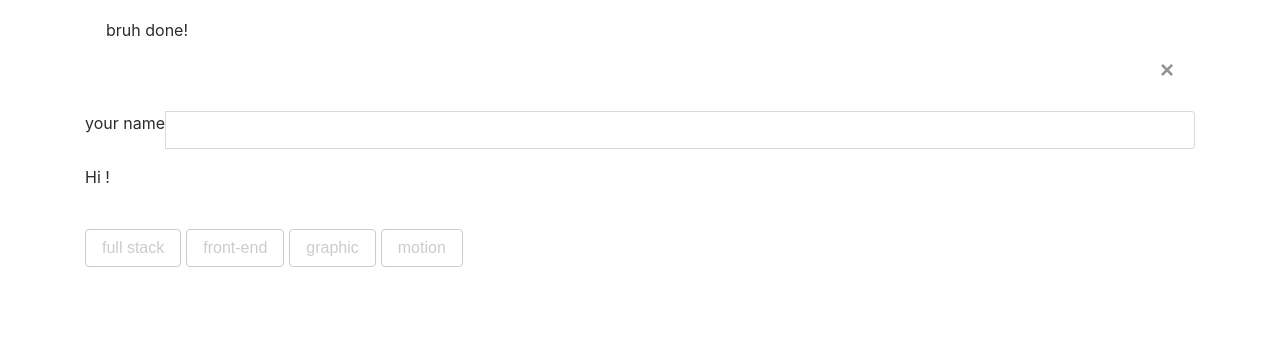
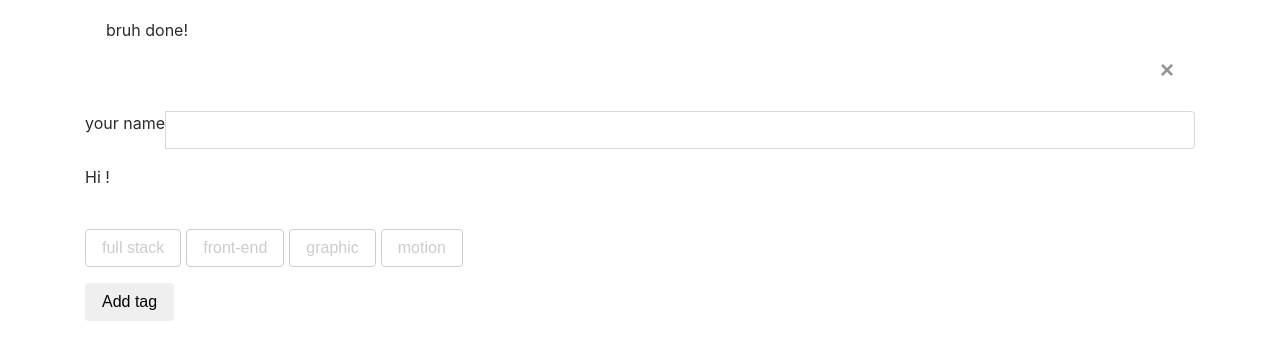
Before and after one commit to remidatroa/vuejs, a website: page index.html in a window 1280 px wide. Shown: the part 89-448 px from the top of the page. Drawn offline with nearby package versions, Linux system fonts and the light colour scheme.

Commit message:
adding tag btn

```diff
--- a/index.html
+++ b/index.html
@@ -57,6 +57,7 @@
           <button type="button" class="btn btn-outline-secondary"> {{ tag }} </button>
         </li>
       </ul>
+      <button @click="addTag" class="btn btn-light"> Add tag</button>
     </div>
   </div>
 
--- a/js/app.js
+++ b/js/app.js
@@ -1,5 +1,6 @@
 
-new Vue ({
+
+let vm = new Vue ({
   el: '#app',
   data: {
     message: "",
@@ -8,8 +9,11 @@ new Vue ({
     tags: ['full stack', 'front-end', 'graphic','motion']
   },
   methods: {
-    close: function() {
+    close: function () {
       this.success = false
+    },
+    addTag: function() {
+      this.tags.push('cinema4D')
     }
   }
 })
```
